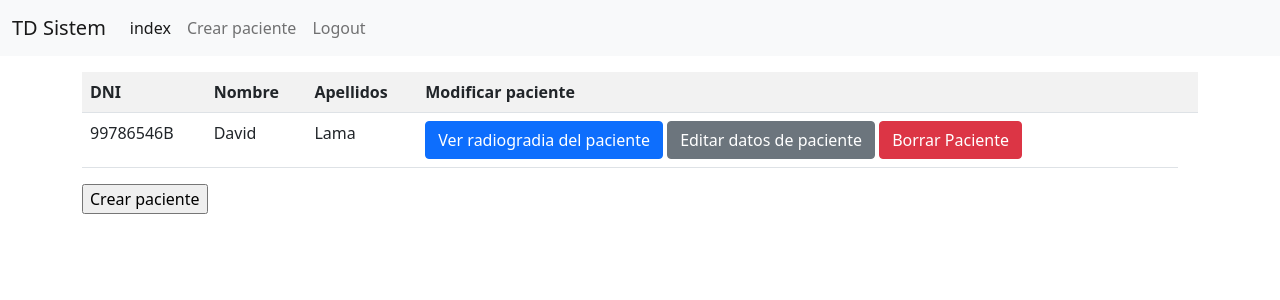
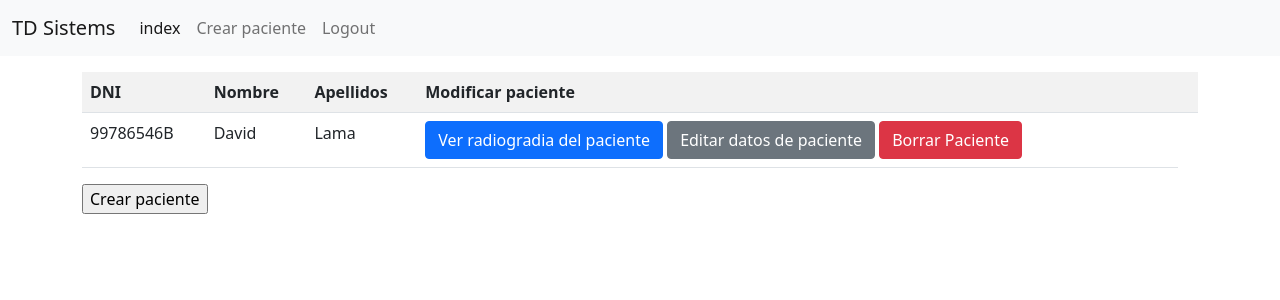
Before and after one commit to ivanojeda/tumor_detector, a Django app: page /index/ in a window 1280 px wide. Shown: the top 300 px of the page. Run offline with Django 4.2, Linux system fonts and the light colour scheme; a user stored in the database is signed in; data comes from the database, SQL or seed files in the repository; parts of the project's set-up code (start-up, migrations or seed data) failed here and were passed over; some libraries are stand-ins or nearby versions.

Commit message:
Update layout.html

```diff
--- a/detector/templates/layout.html
+++ b/detector/templates/layout.html
@@ -15,7 +15,7 @@
     <script src="https://cdn.jsdelivr.net/npm/bootstrap@5.1.3/dist/js/bootstrap.min.js" integrity="sha384-QJHtvGhmr9XOIpI6YVutG+2QOK9T+ZnN4kzFN1RtK3zEFEIsxhlmWl5/YESvpZ13" crossorigin="anonymous"></script>
     <link rel="icon" href="{% static 'icono.ico' %}">
     <title>
-      TD Sistem
+      TD Sistems
     </title>
     <link rel="stylesheet" href="{% static 'css/estilo.css' %}">
     <!-- https://icon-icons.com/es/icono/m%C3%A9dico-hospital-m%C3%A9dicos/226551 -->
@@ -24,7 +24,7 @@
 <body>
       <nav class="navbar navbar-expand-lg navbar-light bg-light">
         <div class="container-fluid">
-          <a class="navbar-brand" href="{% url 'index'%}">TD Sistem</a>
+          <a class="navbar-brand" href="{% url 'index'%}">TD Sistems</a>
           <button class="navbar-toggler" type="button" data-bs-toggle="collapse" data-bs-target="#navbarSupportedContent" aria-controls="navbarSupportedContent" aria-expanded="false" aria-label="Toggle navigation">
             <span class="navbar-toggler-icon"></span>
           </button>
```
